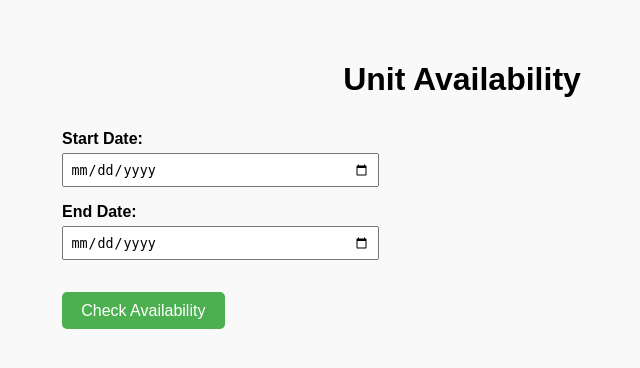
After one commit to kenshima4/ubiquitous-spork, a PHP site: page /person/source/frontend/frontend.php in a window 1280 px wide. The commit adds this page. Shown: the top 368 px of the page, without its empty margins (178-818 px from the left). Run offline with PHP 8.4, Linux system fonts and the light colour scheme.

Commit message:
linked frontend to backend

```diff
--- a/docker-compose.yml
+++ b/docker-compose.yml
@@ -8,7 +8,7 @@ services:
     ports:
       - 80:80
     env_file:
-      - ./source/.env
+      - ./.env
     command: >
       bash -c '
       apt update;
@@ -17,4 +17,4 @@ services:
       composer -d ./composer install;
       apache2-foreground'
     volumes:
-      - ./source/php:/var/www/html
+      - ./source/:/var/www/html
--- a/source/composer/composer.json
+++ /dev/null
@@ -1,3 +0,0 @@
-{
-
-}
--- /dev/null
+++ b/source/frontend/frontend.php
@@ -0,0 +1,134 @@
+<!DOCTYPE html>
+<html lang="en">
+<head>
+  <meta charset="UTF-8">
+  <title>Unit Availability</title>
+  <style>
+    body {
+      font-family: Arial, sans-serif;
+      padding: 2rem;
+      background-color: #f9f9f9;
+    }
+
+    h1 {
+      text-align: center;
+      margin-bottom: 2rem;
+    }
+
+    .form-group {
+      margin-bottom: 1rem;
+    }
+
+    label {
+      display: block;
+      margin-bottom: 0.3rem;
+      font-weight: bold;
+    }
+
+    input[type="date"] {
+      padding: 0.4rem;
+      width: 100%;
+      max-width: 300px;
+    }
+
+    button {
+      padding: 0.6rem 1.2rem;
+      font-size: 1rem;
+      margin-top: 1rem;
+      cursor: pointer;
+      background-color: #4CAF50;
+      color: white;
+      border: none;
+      border-radius: 5px;
+    }
+
+    table {
+      width: 100%;
+      border-collapse: collapse;
+      margin-top: 2rem;
+      background: white;
+    }
+
+    th, td {
+      padding: 0.8rem;
+      text-align: left;
+      border-bottom: 1px solid #ccc;
+    }
+
+    th {
+      background-color: #eee;
+    }
+
+    .container {
+      max-width: 800px;
+      margin: 0 auto;
+    }
+  </style>
+</head>
+<body>
+  <div class="container">
+    <h1>Unit Availability</h1>
+    <div class="form-group">
+      <label for="startDate">Start Date:</label>
+      <input type="date" id="startDate">
+    </div>
+    <div class="form-group">
+      <label for="endDate">End Date:</label>
+      <input type="date" id="endDate">
+    </div>
+    <button onclick="fetchAvailability()">Check Availability</button>
+
+    <table id="resultsTable" style="display: none;">
+      <thead>
+        <tr>
+          <th>Unit Name</th>
+          <th>Rate</th>
+          <th>Date Range</th>
+          <th>Availability</th>
+        </tr>
+      </thead>
+      <tbody id="resultsBody">
+      </tbody>
+    </table>
+  </div>
+
+  <script>
+    async function fetchAvailability() {
+      const startDate = document.getElementById('startDate').value;
+      const endDate = document.getElementById('endDate').value;
+
+      // if (!startDate || !endDate) {
+      //   alert('Please select both start and end dates.');
+      //   return;
+      // }
+
+      const response = await fetch('/php/booking', {
+        method: 'POST',
+        headers: {
+          'Content-Type': 'application/json'
+        },
+        body: JSON.stringify({ start_date: startDate, end_date: endDate })
+      });
+
+      const data = await response.json();
+
+      const table = document.getElementById('resultsTable');
+      const tbody = document.getElementById('resultsBody');
+      tbody.innerHTML = ''; // Clear old results
+
+      data.forEach(unit => {
+        const row = document.createElement('tr');
+        row.innerHTML = `
+          <td>${unit.name}</td>
+          <td>${unit.rate}</td>
+          <td>${startDate} to ${endDate}</td>
+          <td>${unit.available ? 'Available' : 'Unavailable'}</td>
+        `;
+        tbody.appendChild(row);
+      });
+
+      table.style.display = 'table';
+    }
+  </script>
+</body>
+</html>
--- a/source/index.php
+++ /dev/null
@@ -1,5 +0,0 @@
-<?php
-
-phpinfo();
-
-?>
```
Also changed, not shown: source/php/Controller/BookingController.php (added, +101 -0 lines), source/php/Gateway/BookingGateway.php (added, +135 -0 lines), source/php/Utils/utils.php (added, +12 -0 lines), source/php/bootstrap.php (added, +11 -0 lines), source/php/client.php (added, +72 -0 lines), source/php/index.php (+48 -2 lines), source/php/router.php (added, +18 -0 lines), 1 other file.
